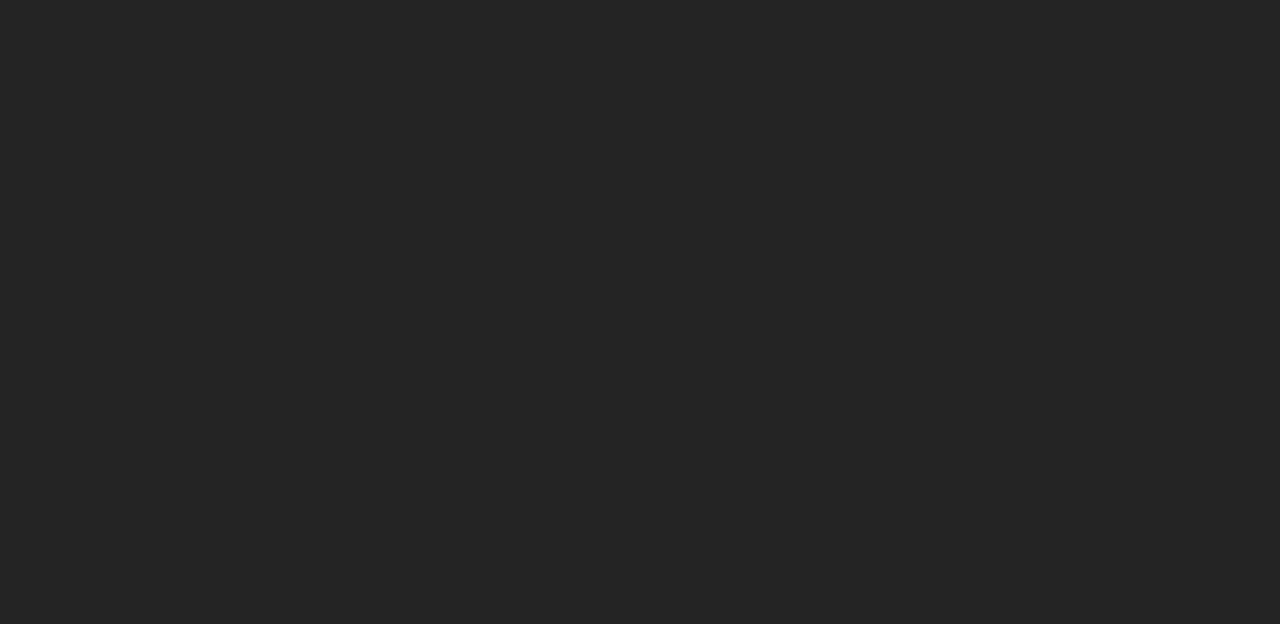
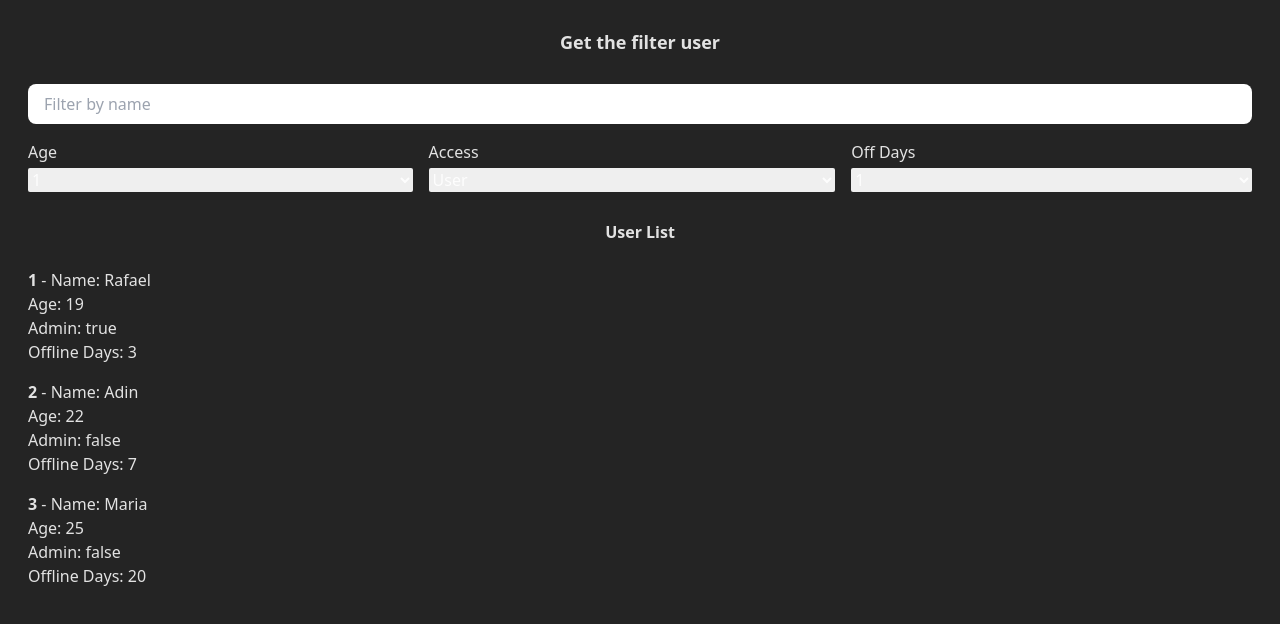
Before and after one commit to devrafael7/Next-Projects, a React (Vite) app in the folder project4/project4/: page /TypeFilter in a window 1280 px wide. Before the commit this address had no page. Shown: the top 624 px of the page. Built offline with nearby package versions, Linux system fonts and the light colour scheme.

Commit message:
adding filter and validating password in react

```diff
--- a/project4/project4/src/App.tsx
+++ b/project4/project4/src/App.tsx
@@ -5,6 +5,9 @@ import ShoppingCart from "./components/ShoppingCart";
 import Cart from "./components/Cart";
 import CartTest from "./components/CartTest";
 import Notebook from "./components/Notebook";
+import ValidatePassword from "./components/ValidatePassword";
+import Filter from "./components/Filter";
+import TypeFilter from "./components/TypeFilter";
 
 function App() {
   return (
@@ -16,6 +19,9 @@ function App() {
         <Route path="/Cart" element={<Cart />} />
         <Route path="/CartTest" element={<CartTest />} />
         <Route path="/Notebook" element={<Notebook />} />
+        <Route path="/ValidatePassword" element={<ValidatePassword />} />
+        <Route path="/Filter" element={<Filter />} />
+        <Route path="/TypeFilter" element={<TypeFilter />} />
       </Routes>
     </BrowserRouter>
   );
--- /dev/null
+++ b/project4/project4/src/components/Filter.tsx
@@ -0,0 +1,32 @@
+import { useState } from "react";
+
+export default function Filter(){
+    const listname: String[] = ['Nike', 'Adidas', 'Puma'];
+
+    const [researchedValue, setResearchedValue] = useState('');
+
+    const filteredItems = listname.filter((name)=>
+        name.toLowerCase().includes(researchedValue.toLowerCase())
+    );
+
+    return (
+        <div className="flex flex-col px-7 py-7">
+            <h1 className="text-2xl self-center mb-7">What are you searching for?</h1>
+            <input placeholder="Searching" type="text" name="" id=""
+            className="px-4 py-2 rounded-lg outline-none mb-2"
+            value={researchedValue}
+            onChange={e => setResearchedValue(e.target.value)}
+            />
+            <div className="w-full flex flex-col">
+                <h3 className="text-md self-center font-semibold mb-4">Items List</h3>
+                {filteredItems.length > 0 ?(
+                    filteredItems.map((i, index)=>(
+                        <p key={index}>{String(index + 1)} - {i}</p>
+                    ))
+                ) : (
+                    <p>No items found</p>
+                )}
+            </div>
+        </div>
+    )
+}
--- a/project4/project4/src/components/Notebook.tsx
+++ b/project4/project4/src/components/Notebook.tsx
@@ -1,5 +1,6 @@
 import { useState } from "react";
 import { CiLight } from "react-icons/ci";
+import { CiDark } from "react-icons/ci";
 
 
 export default function Notebook() {
@@ -8,6 +9,7 @@ export default function Notebook() {
 
     const [light, setLight] = useState(false);
 
+    const ThemeIcon = light ? CiDark : CiLight
   return (
     <div className={`${light ? "bg-gray-200" : "bg-gray-900"} px-5 py-5 w-full flex flex-col min-h-screen relative transition-all`}>
         <h1 className={`${light ? "text-black" : "text-white"} text-2xl self-center mb-7`}>
@@ -23,7 +25,7 @@ export default function Notebook() {
         <ul>
             {notes.map((note, i) => <li key={i}>{note}</li>)}
         </ul>
-        <CiLight onClick={()=> setLight(!light)} className={`${light ? "text-black border-black" : "text-white border-gray-400"} text-4xl border-solid border rounded-full p-1 cursor-pointer absolute bottom-5`}/>
+        <ThemeIcon onClick={()=> setLight(!light)} className={`${light ? "text-black border-black" : "text-white border-gray-400"} text-4xl border-solid border rounded-full p-1 cursor-pointer absolute bottom-5`}/>
     </div>
   );
 }
--- /dev/null
+++ b/project4/project4/src/components/TypeFilter.tsx
@@ -0,0 +1,144 @@
+import { useEffect, useState } from "react";
+
+type User = {
+  userName: string;
+  userAge: number;
+  isAdmin: boolean;
+  offlineDays: number;
+};
+
+export default function TypeFilter() {
+  const userList: User[] = [
+    {
+      userName: "Rafael",
+      userAge: 19,
+      isAdmin: true,
+      offlineDays: 3,
+    },
+    {
+      userName: "Adin",
+      userAge: 22,
+      isAdmin: false,
+      offlineDays: 7,
+    },
+    {
+      userName: "Maria",
+      userAge: 25,
+      isAdmin: false,
+      offlineDays: 20,
+    },
+  ];
+
+  const [inputName, setInputName] = useState("");
+  const [inputAge, setInputAge] = useState("");
+  const [inputAccess, setInputAccess] = useState("");
+  const [inputOffDays, setInputOffDays] = useState("");
+
+  const userListFiltered = userList.filter((user) => {
+    const nameMatch =
+      !inputName ||
+      user.userName.toLowerCase().includes(inputName.toLowerCase());
+    const ageMatch = !inputAge || user.userAge.toString() === inputAge;
+    const accessMatch =
+      !inputAccess || (inputAccess === "Admin" ? user.isAdmin : !user.isAdmin);
+    const offDaysMatch =
+      !inputOffDays || user.offlineDays.toString() === inputOffDays;
+
+    return nameMatch && ageMatch && accessMatch && offDaysMatch;
+  });
+
+  useEffect(() => {
+    console.log(inputAge);
+  });
+
+  const getInputAgeValue = (e: React.ChangeEvent<HTMLSelectElement>) => {
+    setInputAge(e.target.value);
+  };
+
+  const getInputAccessValue = (e: React.ChangeEvent<HTMLSelectElement>) => {
+    setInputAccess(e.target.value);
+  };
+
+  const getInputOffDaysValue = (e: React.ChangeEvent<HTMLSelectElement>) => {
+    setInputOffDays(e.target.value);
+  };
+
+  return (
+    <div className="w-full flex flex-col p-7">
+      <h1 className="font-semibold self-center text-lg mb-7">
+        Get the filter user
+      </h1>
+      <section className="filterSection w-full flex flex-col mb-7 gap-y-4">
+        <input
+          placeholder="Filter by name"
+          type="text"
+          className="px-4 py-2 rounded-lg outline-none"
+          value={inputName}
+          onChange={(e) => setInputName(e.target.value)}
+        />
+        <div className="w-full flex justify-between gap-x-4">
+          <div className="flex flex-grow flex-col items-start gap-y-1">
+            <label htmlFor="ageFilter">Age</label>
+            <select
+              className="w-full rounded-sm outline-none"
+              id="ageFilter"
+              name="ageFilter"
+              onChange={getInputAgeValue}
+              value={inputAge}
+            >
+              {Array.from({ length: 100 }, (_, i) => (
+                <option key={i + 1} value={i + 1}>
+                  {i + 1}
+                </option>
+              ))}
+            </select>
+          </div>
+
+          <div className="flex flex-grow flex-col items-start gap-y-1">
+            <label htmlFor="isAdminFilter">Access</label>
+            <select
+              className="w-full rounded-sm outline-none"
+              id="isAdminFilter"
+              name="isAdminFilter"
+              value={inputAccess}
+              onChange={getInputAccessValue}
+            >
+              <option value="User">User</option>
+              <option value="Admin">Admin</option>
+            </select>
+          </div>
+
+          <div className="flex flex-grow flex-col items-start gap-y-1">
+            <label htmlFor="OfflineDays">Off Days</label>
+            <select
+              className="w-full rounded-sm outline-none"
+              id="OfflineDays"
+              name="OfflineDays"
+              value={inputOffDays}
+              onChange={getInputOffDaysValue}
+            >
+              {Array.from({ length: 31 }, (_, i) => (
+                <option key={i + 1} value={i + 1}>
+                  {i + 1}
+                </option>
+              ))}
+            </select>
+          </div>
+        </div>
+      </section>
+
+      <h4 className="font-semibold self-center mb-6">User List</h4>
+      {userListFiltered.length > 0 ? (
+        userListFiltered.map((user, index) => (
+          <span className="mb-4" key={index}>
+            <span className="font-semibold">{index + 1}</span> - Name:{" "}
+            {user.userName} <br /> Age: {user.userAge} <br /> Admin:{" "}
+            {String(user.isAdmin)} <br /> Offline Days: {user.offlineDays}
+          </span>
+        ))
+      ) : (
+        <p>No item found.</p>
+      )}
+    </div>
+  );
+}
--- /dev/null
+++ b/project4/project4/src/components/ValidatePassword.tsx
@@ -0,0 +1,36 @@
+import React, { useEffect, useState } from "react"
+
+export default function ValidatePassword() {
+    const [password, setPassword] = useState('');
+    const [validPassword, setValidPassword] = useState(false);
+
+    const IsPasswordValidate = {
+        Validated: ()=> window.alert("Password has been validated"),
+        NotValidated: ()=> window.alert("Password has not been validated"),
+    }
+
+    const submitPassword = (e: React.FormEvent) =>{
+        e.preventDefault();
+
+        validPassword ? IsPasswordValidate.Validated() : IsPasswordValidate.NotValidated()
+    }
+
+    useEffect(()=>{
+        setValidPassword(password.length >= 5);
+    }, [password])
+
+    console.log(validPassword)
+
+    return (
+        <form onSubmit={submitPassword} className="w-full min-h-screen flex flex-col px-7 py-7" action="">
+            <h1 className="text-3xl self-center mb-7">Form</h1>
+            <input placeholder="Password" type="password" name="" id=""
+            className="px-4 py-2 rounded-lg outline-none mb-3"
+            value={password}
+            onChange={e => setPassword(e.target.value)}/>
+            <button className="w-full py-2 rounded-lg bg-green-500 hover:bg-green-600 transition-all" type="submit">
+                Submit
+            </button>
+        </form>
+    )
+}
```
